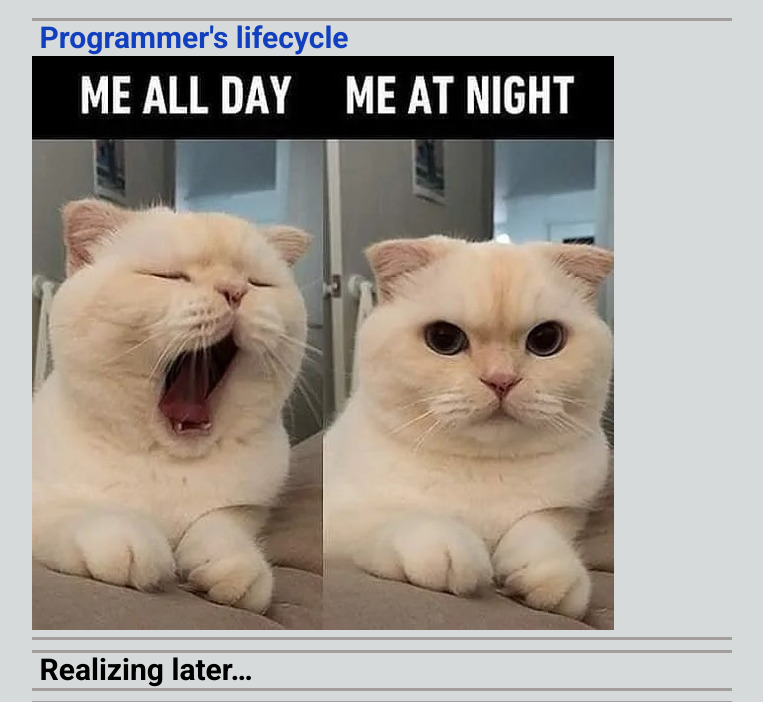
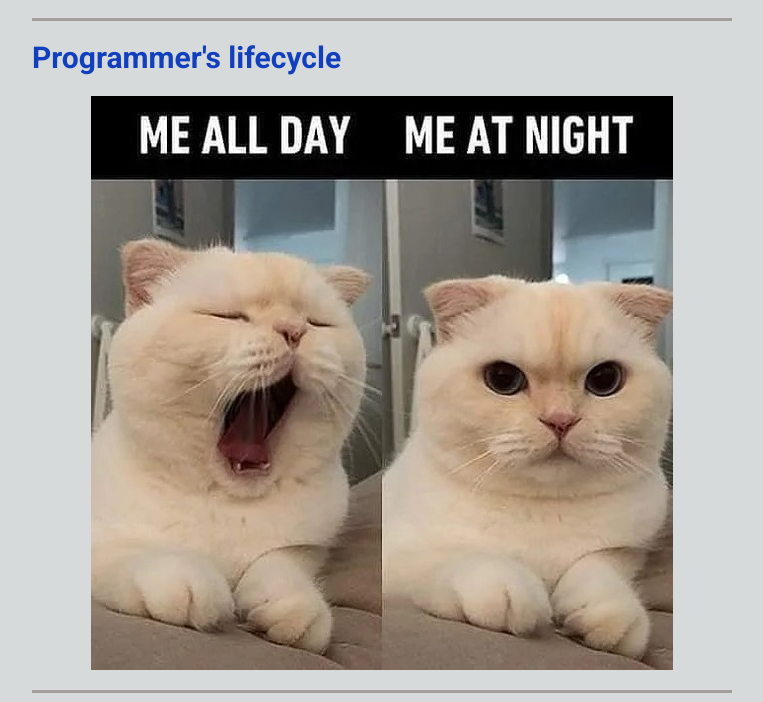
Before and after one commit to Ijenium/cssBayan, a plain HTML site: page cssBayan/index.html in a window 1280 px wide. Shown: the part 98-800 px from the top of the page, without its empty margins (258-1021 px from the left). Drawn offline with Linux system fonts and the light colour scheme.

Commit message:
feat: feat: add content centering (Mon, Mar 13, 2023 09:17:03 AM)

```diff
--- a/cssBayan/style.css
+++ b/cssBayan/style.css
@@ -14,7 +14,6 @@ body {
     max-width: 70rem;
     margin-left: auto;
     margin-right: auto;
-
 }
 
 .title {
@@ -23,34 +22,52 @@ body {
 }
 
 .content {
-    margin-bottom: 1rem;
-    border: 0.1em solid #a39d9d;
-    border-style: solid none solid none;
+    display: block;
+    transition: 0.2s;
+    border-top: 0.1em solid #a39d9d;
     cursor: pointer;
+}
+
+.content-title {
+    cursor: pointer;
+    color: rgb(45, 46, 43);
+
+    display: flex;
+    flex-direction: row;
+    justify-content: space-between;
+    align-items: center;
+    padding-top: 2rem;
+    padding-bottom: 2rem;
 }
 
 .content-title:hover {
     transition: 0.2s;
     color: rgb(17, 63, 190);
-    cursor: pointer;
-
 }
 
 .content-input{
     appearance: none;
     width: 0%;
     height: 0%;
+    position: absolute;
 }
 
+.img-cont {
+    display: none;
+}
 
 .content-input:checked ~ .content-title{
     color: rgb(17, 63, 190);
 }
 
 .content-input:checked ~ .img-cont{
+    display:flex;
+    align-items:center;
+    justify-content: center;
+    padding-bottom: 2rem
+
+}
+
+.image {
     display: block;
 }
-
-.img-cont {
-    display: none;
-}
```
